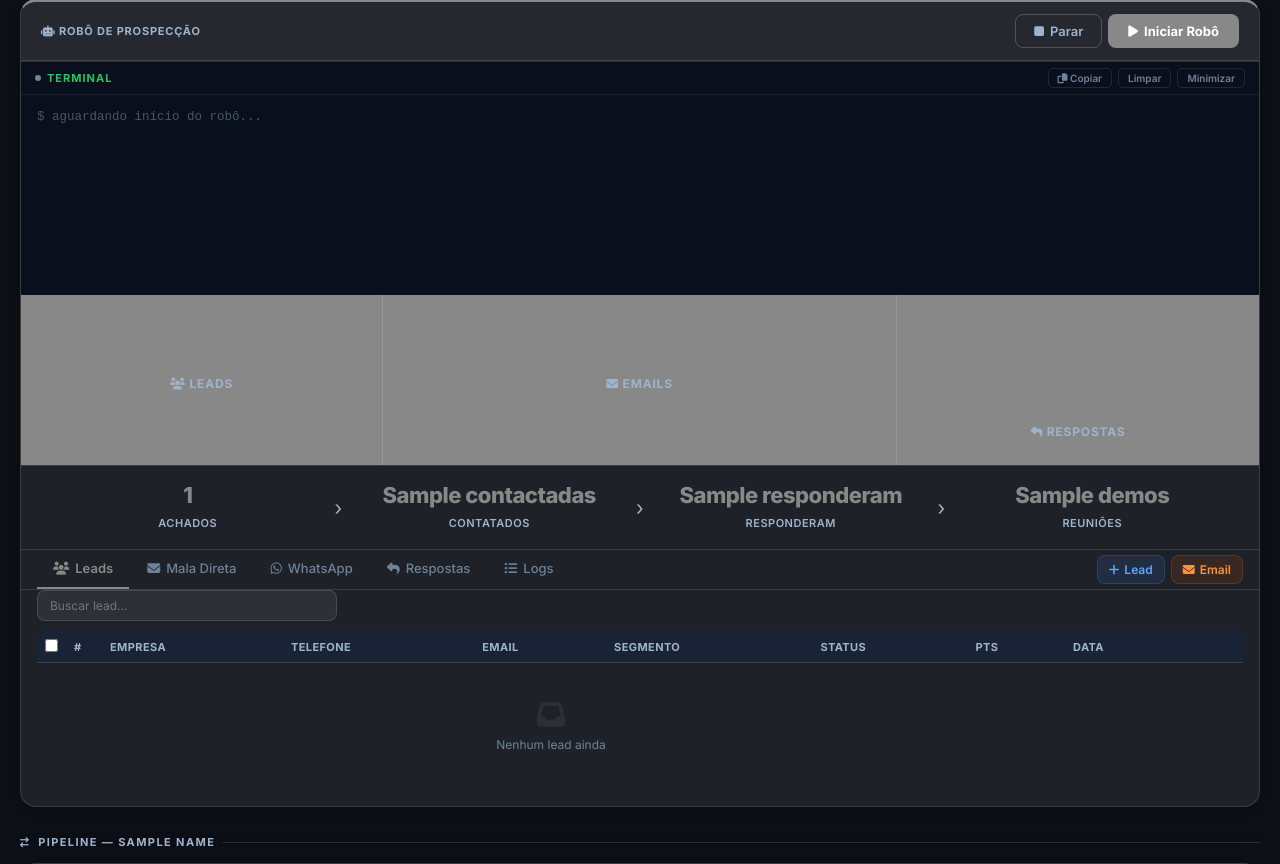
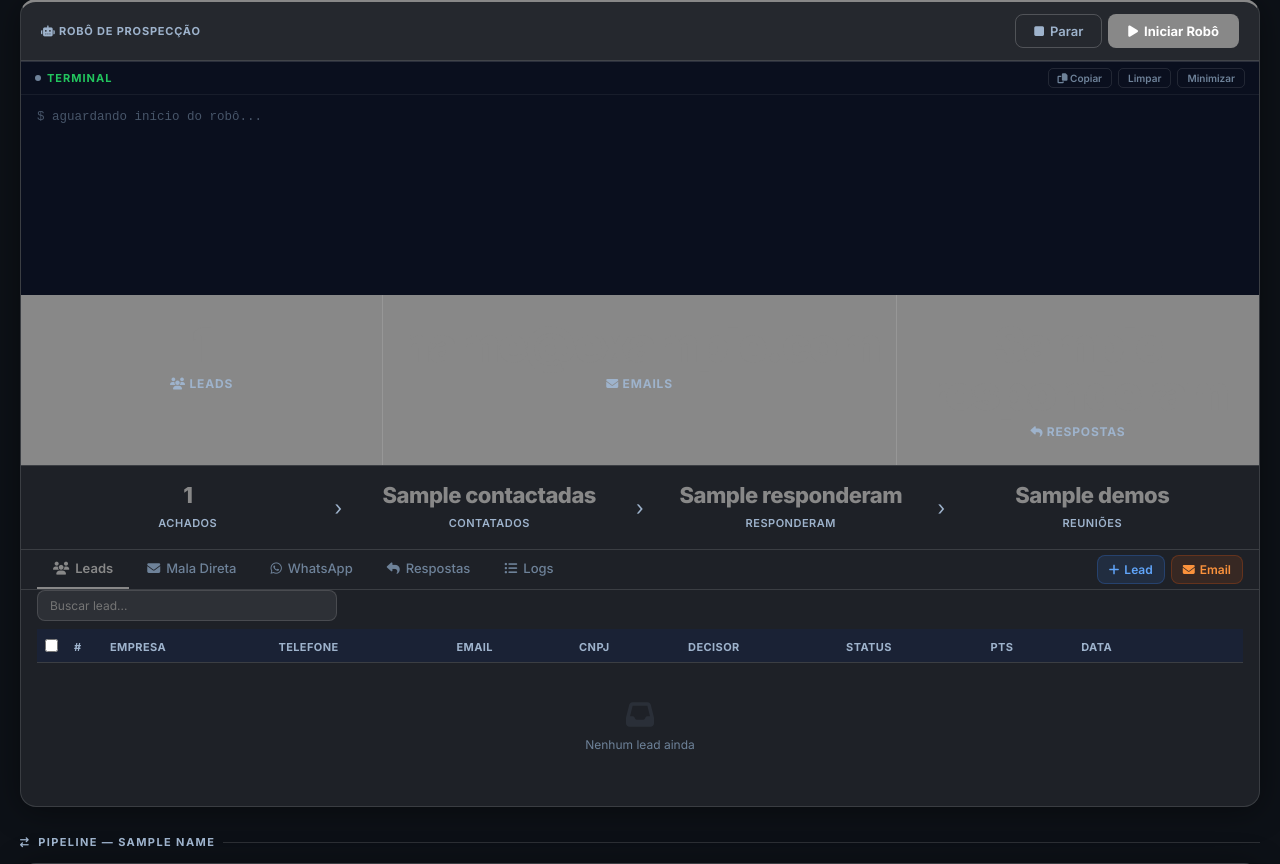
Before and after one commit to AndersD76/robo-comercial, a Flask app: template templates/dashboard.html in a window 1280 px wide. Shown: the part 109-973 px from the top of the page. Run offline with Flask 3, Linux system fonts and the light colour scheme; the template is opened without the code that fills it: most values are stand-ins (such as "Sample title", 1, 10 or a date in 2020); some libraries are stand-ins or nearby versions.

Commit message:
feat: tabela mostra CNPJ + Decisor, fix stderr no subprocess
- Coluna Segmento substituída por CNPJ e Decisor na tabela
- Query busca decisor (nome + cargo) da tabela contatos
- Modal detalhe mostra CNPJ, Decisor e Website
- Subprocess captura stderr no log para debug
- Melhor tratamento de erro no start do bot

Co-Authored-By: Claude Opus 4.6 <noreply@anthropic.com>

```diff
--- a/app.py
+++ b/app.py
@@ -288,11 +288,14 @@ def get_leads(schema: str, limite: int = 500) -> list:
     try:
         conn = _conn(schema)
         c = conn.cursor()
-        c.execute("""SELECT id, nome_fantasia, whatsapp, telefone, email, score,
-                            status, segmento, demo_status, cidade, estado,
-                            encontrado_em, cnpj, razao_social, website,
-                            linkedin, instagram, fonte, porte, email_enviado
-                     FROM empresas ORDER BY encontrado_em DESC LIMIT %s""", (limite,))
+        c.execute("""SELECT e.id, e.nome_fantasia, e.whatsapp, e.telefone, e.email, e.score,
+                            e.status, e.segmento, e.demo_status, e.cidade, e.estado,
+                            e.encontrado_em, e.cnpj, e.razao_social, e.website,
+                            e.linkedin, e.instagram, e.fonte, e.porte, e.email_enviado,
+                            (SELECT ct.nome || ' - ' || ct.cargo
+                             FROM contatos ct WHERE ct.empresa_id = e.id AND ct.decisor = 1
+                             LIMIT 1) AS _decisor
+                     FROM empresas e ORDER BY e.encontrado_em DESC LIMIT %s""", (limite,))
         rows = [dict(r) for r in c.fetchall()]
         conn.close()
         return rows
@@ -524,10 +527,14 @@ def api_bot_start(bot):
     script = scripts[canal]
     log_path = os.path.join(bot_dir, f'{canal}.log')
     log_file = open(log_path, 'a', encoding='utf-8')
-    proc = subprocess.Popen(
-        [sys.executable, '-u', script, '--schema', schema],
-        cwd=bot_dir, stdout=log_file, stderr=log_file,
-    )
+    try:
+        proc = subprocess.Popen(
+            [sys.executable, '-u', script, '--schema', schema],
+            cwd=bot_dir, stdout=log_file, stderr=subprocess.STDOUT,
+        )
+    except Exception as e:
+        log_file.close()
+        return jsonify({'error': str(e)}), 500
     _procs.setdefault(schema, {})
     _procs[schema][canal] = proc
     return jsonify({'status': 'started', 'pid': proc.pid, 'canal': canal})
--- a/templates/dashboard.html
+++ b/templates/dashboard.html
@@ -510,7 +510,7 @@
         <span id="lead-count" style="font-size:11px;color:var(--muted);font-weight:600;"></span>
       </div>
       <div id="tab-wa" class="scroll-box">
-        <table><thead><tr><th style="width:28px"><input type="checkbox" id="sel-all-wa" onchange="toggleSelectAll(this)"></th><th style="width:36px">#</th><th>Empresa</th><th>Telefone</th><th>Email</th><th>Segmento</th><th>Status</th><th>Pts</th><th>Data</th><th style="width:60px"></th></tr></thead>
+        <table><thead><tr><th style="width:28px"><input type="checkbox" id="sel-all-wa" onchange="toggleSelectAll(this)"></th><th style="width:36px">#</th><th>Empresa</th><th>Telefone</th><th>Email</th><th>CNPJ</th><th>Decisor</th><th>Status</th><th>Pts</th><th>Data</th><th style="width:60px"></th></tr></thead>
         <tbody id="wa-tb"></tbody></table>
       </div>
       <div id="tab-log" style="display:none" class="scroll-box">
@@ -763,7 +763,7 @@ function loadWA(){
   fetch(`/api/${BOT}/leads`).then(r=>r.json()).then(d=>{
     _waLeads=d;
     const tb=document.getElementById('wa-tb');
-    if(!d.length){ tb.innerHTML='<tr><td colspan="8"><div class="empty-state"><i class="fa fa-inbox"></i>Nenhum lead ainda</div></td></tr>'; return; }
+    if(!d.length){ tb.innerHTML='<tr><td colspan="11"><div class="empty-state"><i class="fa fa-inbox"></i>Nenhum lead ainda</div></td></tr>'; return; }
     tb.innerHTML=d.map((l,i)=>{
       let dt='—';
       if(l.encontrado_em){try{const d2=new Date(l.encontrado_em);dt=d2.toLocaleDateString('pt-BR',{day:'2-digit',month:'2-digit',hour:'2-digit',minute:'2-digit'});}catch(e){}}
@@ -773,7 +773,8 @@ function loadWA(){
       <td><b>${l.nome_fantasia||'—'}</b></td>
       <td style="color:var(--muted);font-size:11px">${l.whatsapp||l.telefone||'—'}</td>
       <td style="color:var(--muted);font-size:11px">${l.email||'—'}</td>
-      <td style="color:var(--muted)">${l.segmento||'—'}</td>
+      <td style="color:var(--muted);font-size:11px">${l.cnpj||'—'}</td>
+      <td style="color:var(--muted);font-size:11px">${l._decisor||'—'}</td>
       <td style="white-space:nowrap">${statusChip(l.status,l.demo_status)}${l.email_enviado?' <span class="chip c-email" title="Email enviado em '+new Date(l.email_enviado).toLocaleDateString('pt-BR')+'">✉</span>':''}</td>
       <td style="color:var(--muted)">${l.score||0}</td>
       <td style="color:var(--muted);font-size:11px;white-space:nowrap">${dt}</td>
@@ -975,11 +976,13 @@ function openLead(l){
   document.getElementById('modal-title').textContent=l.nome_fantasia||'Lead';
   const fmt=v=>v?new Date(v).toLocaleString('pt-BR'):'—';
   document.getElementById('modal-content').innerHTML=`
-    <div class="m-row"><span class="m-lbl">Segmento</span><span class="m-val">${l.segmento||'—'}</span></div>
+    <div class="m-row"><span class="m-lbl">CNPJ</span><span class="m-val">${l.cnpj||'—'}</span></div>
+    <div class="m-row"><span class="m-lbl">Decisor</span><span class="m-val">${l._decisor||'—'}</span></div>
     <div class="m-row"><span class="m-lbl">Localização</span><span class="m-val">${[l.cidade,l.estado].filter(Boolean).join(', ')||'—'}</span></div>
     <div class="m-row"><span class="m-lbl">Telefone</span><span class="m-val">${l.telefone||'—'}</span></div>
     <div class="m-row"><span class="m-lbl">WhatsApp</span><span class="m-val">${l.whatsapp||'—'}</span></div>
     <div class="m-row"><span class="m-lbl">Email</span><span class="m-val">${l.email||'—'}</span></div>
+    <div class="m-row"><span class="m-lbl">Website</span><span class="m-val">${l.website||'—'}</span></div>
     <div class="m-row"><span class="m-lbl">Score</span><span class="m-val">★ ${l.score||0}</span></div>
     <div class="m-row"><span class="m-lbl">Status</span>${statusChip(l.status,l.demo_status)}${l.email_enviado?' <span class="chip c-email">✉ Email enviado '+new Date(l.email_enviado).toLocaleDateString('pt-BR')+'</span>':''}</div>
     <div class="m-row"><span class="m-lbl">Mensagens</span><span class="m-val">${l.msgs||0}</span></div>
```
